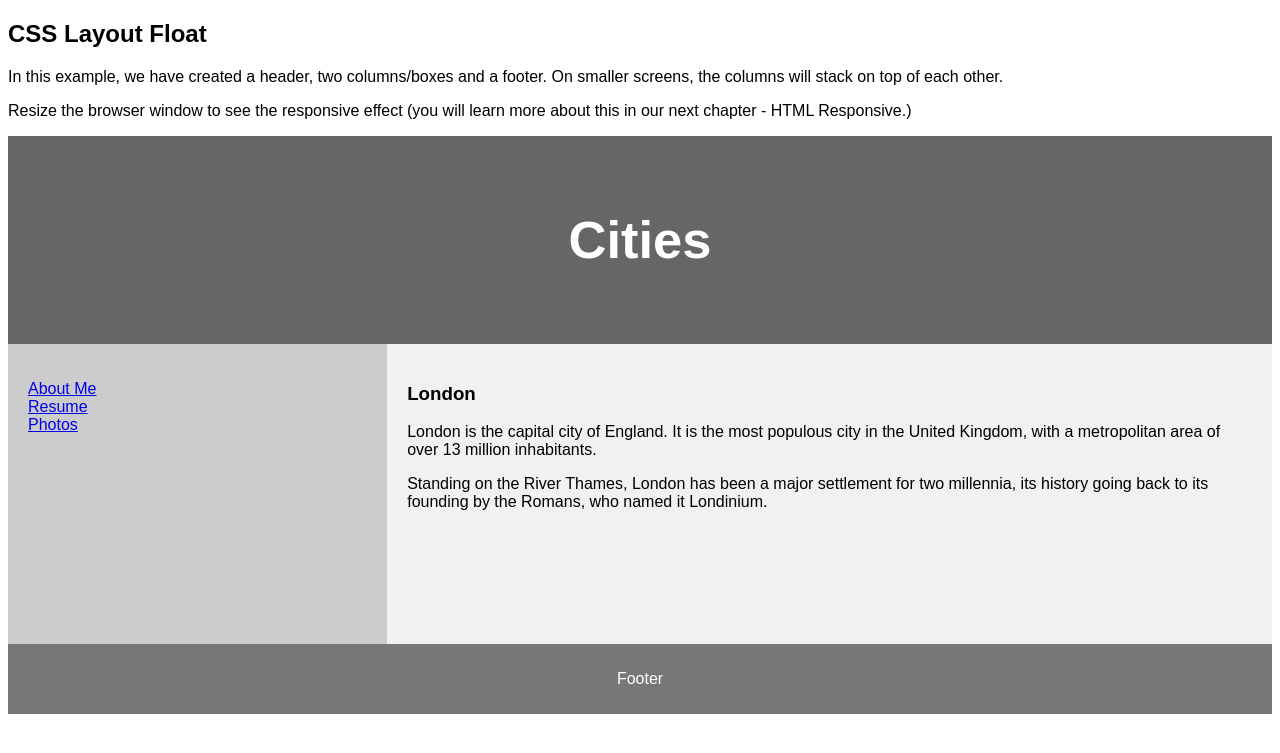
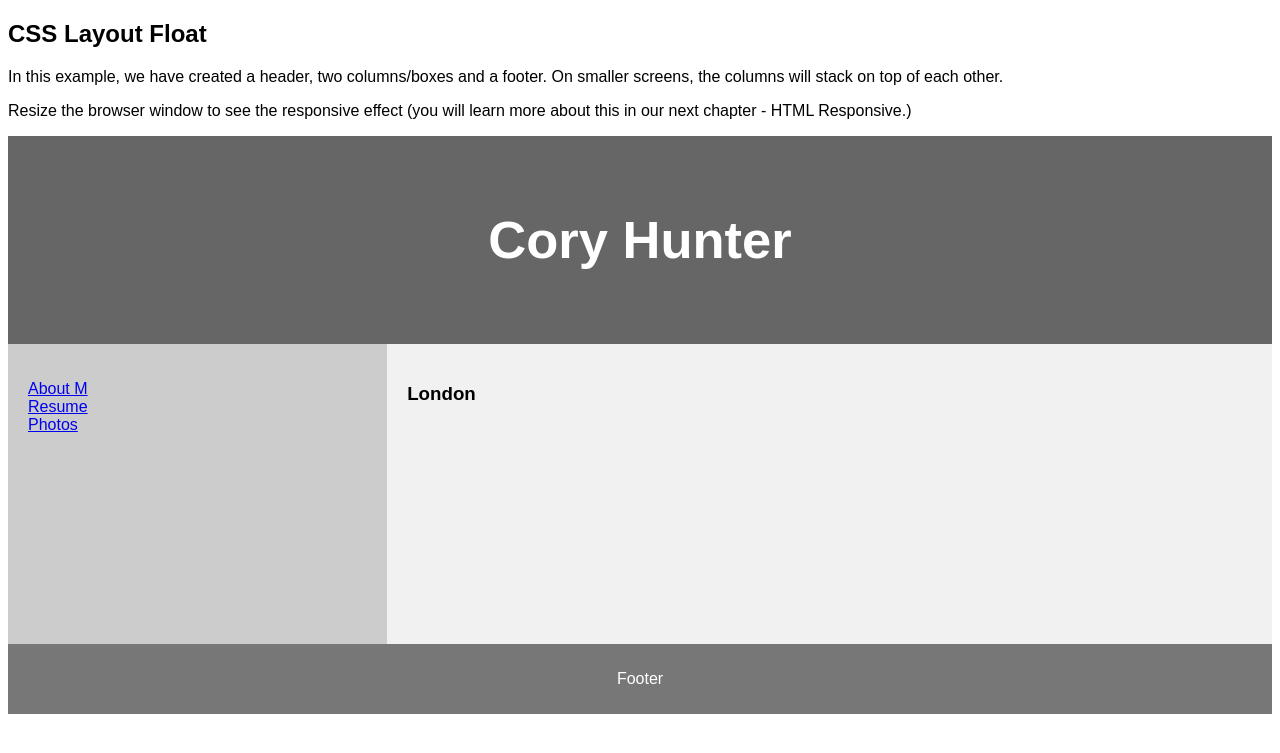
Before and after one commit to layniecalderwood/coryrhunter.com, a Jekyll site: the page built from index.md, in a window 1280 px wide. Shown: the top 753 px of the page. Built offline with Jekyll 4.4.1, drawn with Linux system fonts in a browser that asks for light colours; our own code applies the rules of GitHub Pages for plain Markdown files.

Commit message:
fingers crossed!

```diff
--- a/_layouts/default.html
+++ b/_layouts/default.html
@@ -76,13 +76,13 @@ footer {
 <p>Resize the browser window to see the responsive effect (you will learn more about this in our next chapter - HTML Responsive.)</p>
 
 <header>
-  <h2>Cities</h2>
+  <h2>Cory Hunter</h2>
 </header>
 
 <section>
   <nav>
     <ul>
-      <li><a href="#">About Me</a></li>
+      <li><a href="#">About M</a></li>
       <li><a href="#">Resume</a></li>
       <li><a href="#">Photos</a></li>
     </ul>
@@ -90,8 +90,8 @@ footer {
 
   <article>
    <h1>London</h1>
-   <p>London is the capital city of England. It is the most populous city in the  United Kingdom, with a metropolitan area of over 13 million inhabitants.</p>
-   <p>Standing on the River Thames, London has been a major settlement for two millennia, its history going back to its founding by the Romans, who named it Londinium.</p>
+   <p> {{ index.md | markdownify }} </p>
+
  </article>
 </section>
 
```
